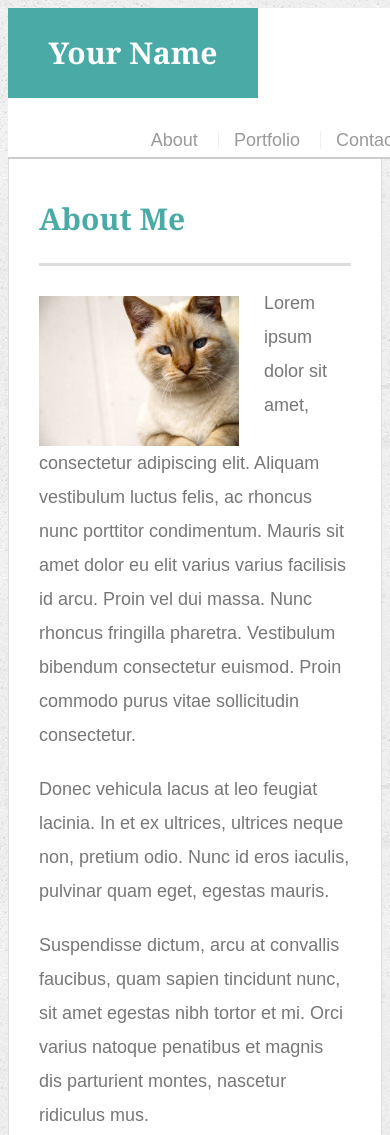
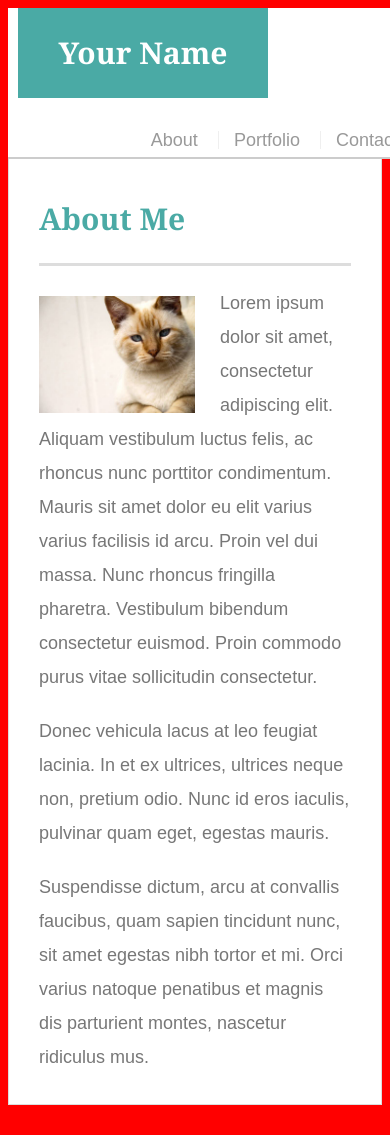
Before and after one commit to Lyyte/Responsive-Portfolio, a plain HTML site: page index.html in a window 390 px wide. Shown: the top 1135 px of the page. Drawn offline with Linux system fonts and the light colour scheme.

Commit message:
added media query for 768

```diff
--- a/assets/css/style.css
+++ b/assets/css/style.css
@@ -215,3 +215,26 @@ body {
     background: #4aaaa5;
     border: 0 none;
   }
+
+  /* media queuries*/
+
+  @media screen and (max-width: 980px) {
+    img {
+        float: left;
+    }
+  }
+
+  @media screen and (max-width: 768px) {
+    #logo {
+        margin-left: 10px;
+    }
+
+    #catimage {
+        width: 50%;
+    }
+
+    body {
+        background: red;
+    }
+
+    }
--- a/index.html
+++ b/index.html
@@ -3,6 +3,7 @@
 
 <head>
   <meta charset="UTF-8">
+  <meta name="viewport" content="width=device-width, initial-scale=1.0">
   <title>About | Your Name</title>
   <link rel="stylesheet" type="text/css" href="assets/css/style.css">
 </head>
@@ -10,7 +11,7 @@
 <body>
 
   <header id="masthead">
-    <div class="container">
+    <div class="container" id="headerr">
       <a href="index.html" id="logo">Your Name</a>
       <nav>
         <a href="index.html">About</a>
@@ -24,7 +25,7 @@
     <section class="main-section">
       <h1>About Me</h1>
 
-      <img src="assets/images/cat.jpg" class="auth-image" alt="Your Name">
+      <img src="assets/images/cat.jpg" class="auth-image" alt="Your Name" id="catimage">
 
       <p>Lorem ipsum dolor sit amet, consectetur adipiscing elit. Aliquam vestibulum luctus felis, ac rhoncus nunc porttitor condimentum. Mauris sit amet dolor eu elit varius varius facilisis id arcu. Proin vel dui massa. Nunc rhoncus fringilla pharetra. Vestibulum bibendum consectetur euismod. Proin commodo purus vitae sollicitudin consectetur.</p>
 
```
Also changed, not shown: contact.html (+1 -0 lines), portfolio.html (+1 -0 lines).
